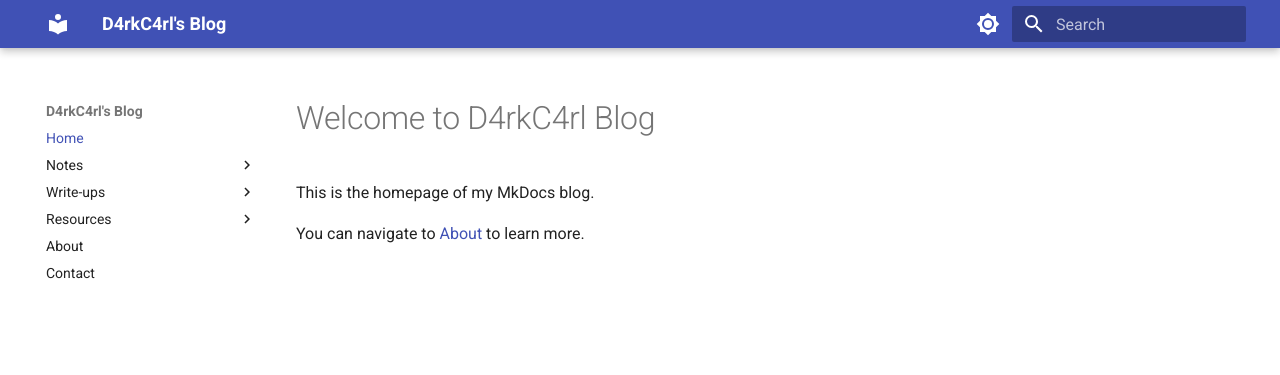
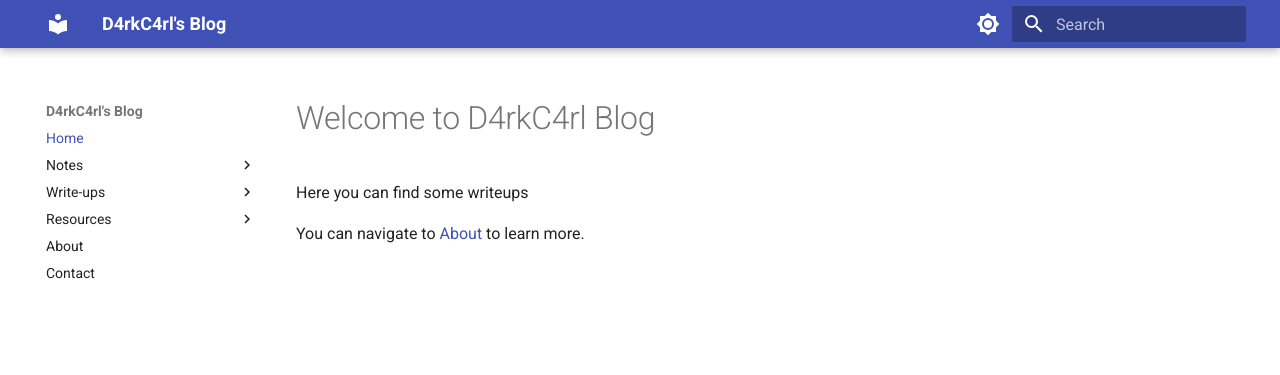
Before and after one commit to Fabrice000/D4rkC4rl, an MkDocs documentation site: the page built from docs/index.md, in a window 1280 px wide. Shown: the top 375 px of the page. Built offline with MkDocs 1.6.1 and Material for MkDocs 9.7.7, drawn with Linux system fonts in a browser that asks for light colours.

```diff
--- a/docs/index.md
+++ b/docs/index.md
@@ -1,5 +1,5 @@
 # Welcome to D4rkC4rl Blog
 
-This is the homepage of my MkDocs blog.
+Here you can find some writeups
 
 You can navigate to [About](about.md) to learn more.
```
